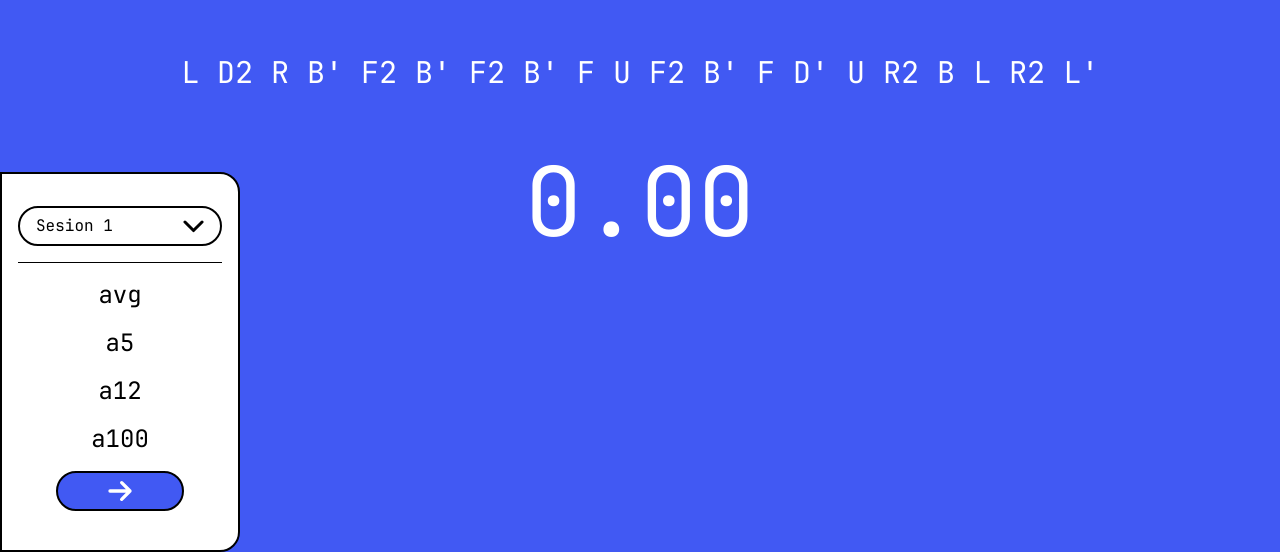
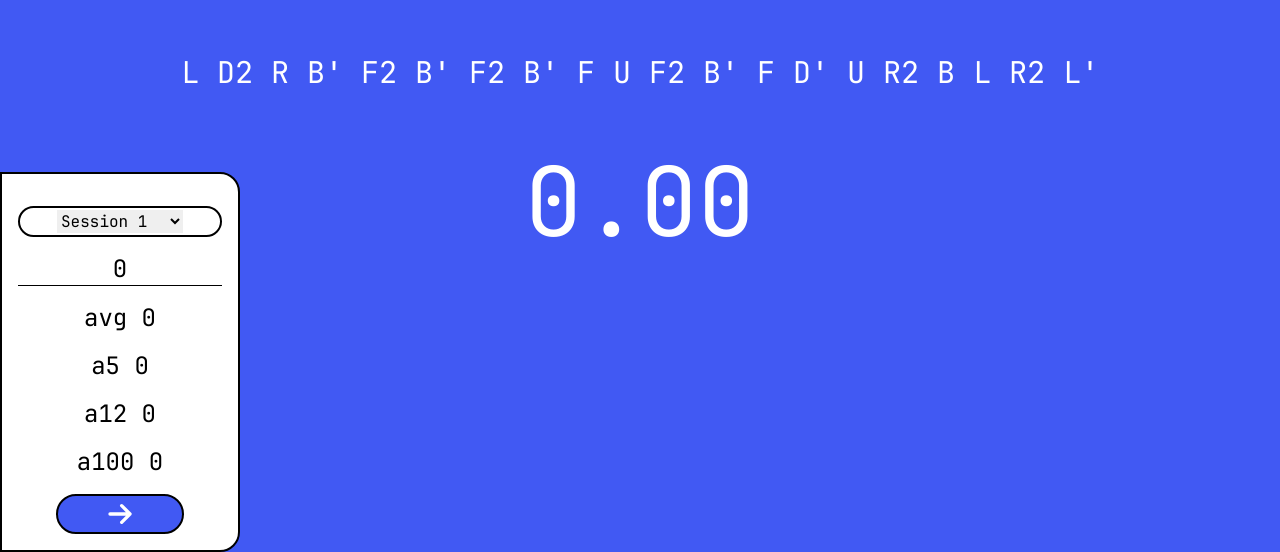
Before and after one commit to juscecabrera/speedcubing-data, a Next.js app: page / in a window 1280 px wide. Shown: the part 248-800 px from the top of the page. Built offline with nearby package versions, Linux system fonts and the light colour scheme; no server answers; the database is empty.

Commit message:
add multiple sessions, to finish

```diff
--- a/app/api/addSolve/route.js
+++ b/app/api/addSolve/route.js
@@ -19,11 +19,11 @@ export const POST = async (req) => {
     Cada usuario debe tener sesiones referenciadas, luego cada sesion debe tener un array con todas las soluciones
     */
 
-
     let sessionIdExample = "67562cc1788b35b647c9a0fd"
 
     let existingSession = await Session.findOne({ sessionIdExample });
 
+    //esto es para primeros usuarios: se les creara una primera sesion vacia, asi siempre va a haber por lo menos una sesion en el usuario
     if (!existingSession) {
       existingSession = new Session({ solves: [] });
     }
@@ -33,8 +33,10 @@ export const POST = async (req) => {
     await existingSession.save();
 
     return new Response((existingSession), { status: 200 });
+
   } catch (error) {
     console.error('Error al guardar la sesión:', error);
     return new Response(JSON.stringify({ error: 'Error interno del servidor', details: error.message }), { status: 500 });
+
   }
 };
--- /dev/null
+++ b/app/api/getData/[id]/route.js
@@ -0,0 +1,20 @@
+import { connectToDB } from '../../../../utils/database';
+import Session from '../../../../models/session';
+
+export const GET = async (request, { params }) => {
+    try {
+        await connectToDB();
+
+        const sessionId = await params
+
+        const sessionIdObject = sessionId.id
+
+        const sessionData = await Session.findById(sessionIdObject)
+        if (!sessionData) return new Response('Session not found', {status: 404})
+
+        return new Response(JSON.stringify(sessionData), { status: 200 })
+
+    } catch (error) {
+        return new Response(JSON.stringify(error), { status: 500 })
+    }
+}
--- a/app/api/getData/route.js
+++ b/app/api/getData/route.js
@@ -9,10 +9,27 @@ export const GET = async () => {
         const sessionData = await Session.findOne({ sessionIdExample })
         if (!sessionData) return new Response('Session not found', {status: 404})
 
-        // const sessionData  = [[12.00]]
         return new Response(JSON.stringify(sessionData), { status: 200 })
 
     } catch (error) {
         return new Response(JSON.stringify(error), { status: 500 })
     }
 }
+
+//este es para crear sesiones
+export const POST = async (req) => {
+    try {
+        const { sessionName } = await req.json();
+
+        await connectToDB();
+
+        let newSession = sessionName ? new Session({name: sessionName, solves: []}) : new Session({ solves: [] });
+
+        await newSession.save();
+
+        return new Response(JSON.stringify(newSession._id.toString()), { status: 200 });
+
+    } catch (error) {
+        return new Response(JSON.stringify(error), { status: 500 })
+    }
+}
--- a/components/StatsSM.tsx
+++ b/components/StatsSM.tsx
@@ -1,26 +1,72 @@
 'use client'
 
 import Image from 'next/image'
-import arrowDown from '../app/svg/arrowDown.svg'
 import arrow from '../app/svg/arrow.svg'
 import { useTimer } from '../app/contexts/TimerContext';
 import Stats from './Stats';
 import { averageOfN } from '@/utils/generateStats';
 
 const StatsSM = () => {
-  const { isRunning, isSpacePressed, showStats, setshowStats, sessionData } = useTimer()
+  const { isRunning, isSpacePressed, showStats, setshowStats, sessionData, setSessionData } = useTimer()
 
   const handleStats = () => {
     setshowStats(true)
   };
 
-  const totalSolves = sessionData?.solves.length as number
+//   const totalSolves = sessionData ? sessionData.solves.length as number : 0
+  const totalSolves = 0
 
 
-  const ao5 = sessionData ? averageOfN(sessionData, 5) : ''
-  const ao12 = sessionData ? averageOfN(sessionData, 12) : ''
-  const ao100 = sessionData ? averageOfN(sessionData, 100) : ''
-  const averageSession = sessionData ? averageOfN(sessionData,totalSolves) : ''
+//   const ao5 = sessionData ? averageOfN(sessionData, 5) : ''
+//   const ao12 = sessionData ? averageOfN(sessionData, 12) : ''
+//   const ao100 = sessionData ? averageOfN(sessionData, 100) : ''
+//   const averageSession = sessionData ? averageOfN(sessionData,totalSolves) : ''
+
+  const ao5 = 0
+  const ao12 = 0
+  const ao100 = 0
+  const averageSession = 0
+
+
+  const createSession = async () => {
+    try {
+        const response = await fetch('/api/getData', {
+          method: 'POST',
+          headers: {
+            'Content-Type': 'application/json',
+          },
+          body: JSON.stringify({
+            sessionName: 'Probando'
+          }),
+        });
+
+        if (!response.ok) {
+          throw new Error('Failed to create session');
+        }
+
+        const sessionId = await response.json()
+
+        const fetchNewData = async () => {
+          const response = await fetch(`/api/getData/${sessionId.toString()}`);
+          const data = await response.json();
+
+          console.log(data)
+          setSessionData(data);
+        };
+
+        if (sessionId) fetchNewData();
+
+        console.log('Session created successfully');
+      } catch (error) {
+        console.error('Error adding session:', error);
+      }
+  }
+
+  const handleSessionChange = (event: React.ChangeEvent<HTMLSelectElement>): void => {
+    if (event.target.value === "New Session") {
+      createSession();
+    }
+  };
 
   return (
     <div className='text-black bg-transparent'>
@@ -28,9 +74,13 @@ const StatsSM = () => {
         ? <></>
         :
         <div className='absolute bottom-0 left-0 flex flex-col items-center w-60 h-[380px] bg-white border-black border-2 rounded-r-[20px] p-4'>
-            <div className='my-4 rounded-3xl border-2 border-black w-full h-10 flex justify-between items-center px-4'>
-            <p>Sesion 1 </p>
-                <Image src={arrowDown} alt='arrowdown' className='col-start-3 col-end-3'/>
+            <div className='my-4 rounded-3xl border-2 border-black w-full h-10 flex justify-center items-center px-4'>
+
+                <select name="sessions" id="sessions" onChange={handleSessionChange}>
+                    <option value="Session">Session 1</option>
+                    <option value="New Session">New Session</option>
+                </select>
+
             </div>
             <p className='text-2xl'>{totalSolves}</p>
             <div className='bg-black h-[1px] w-full'></div>
--- a/models/session.js
+++ b/models/session.js
@@ -1,6 +1,11 @@
 import { Schema, model, models } from 'mongoose';
 
 const SessionSchema = new Schema({
+  name: {
+    type: String,
+    required: true,
+    default: "New Session"
+  },
   solves: [
     {
       solveTime: { type: Number, required: true },
```
